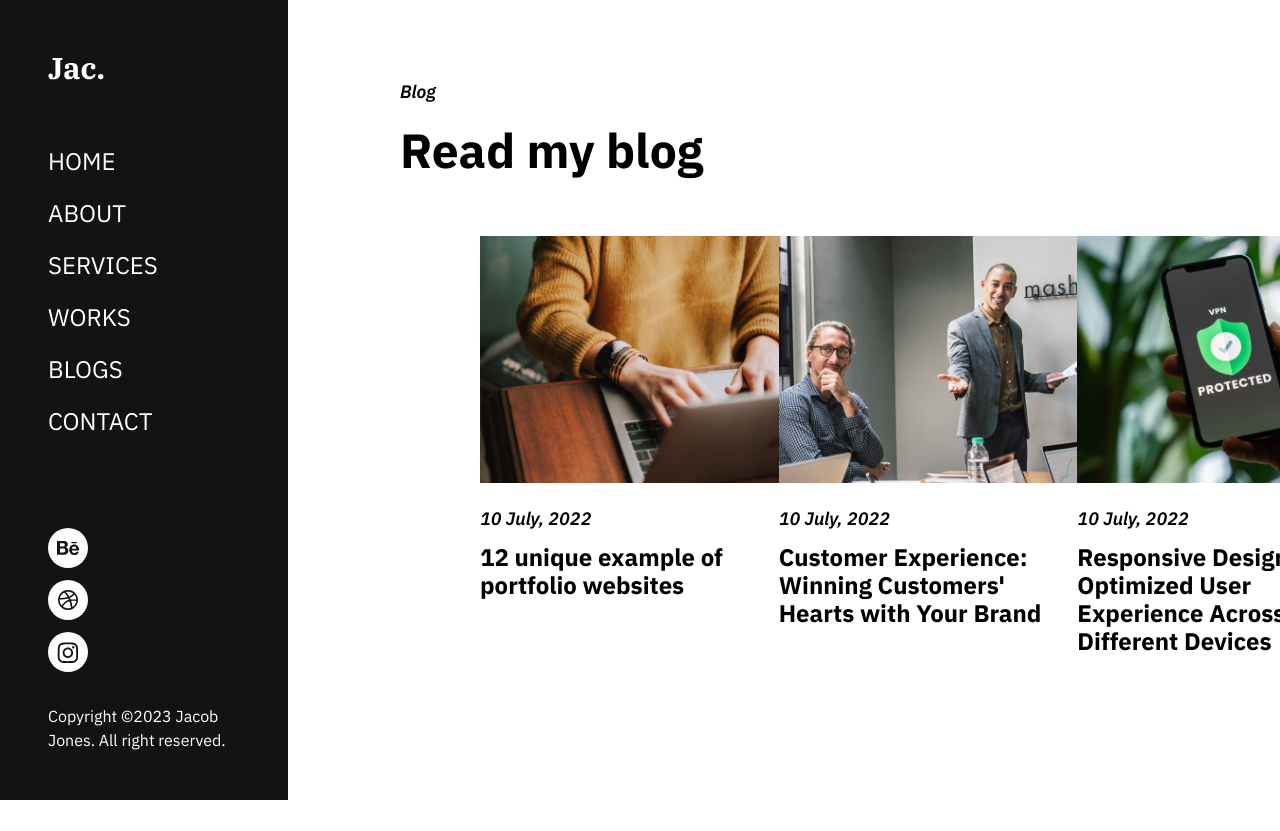
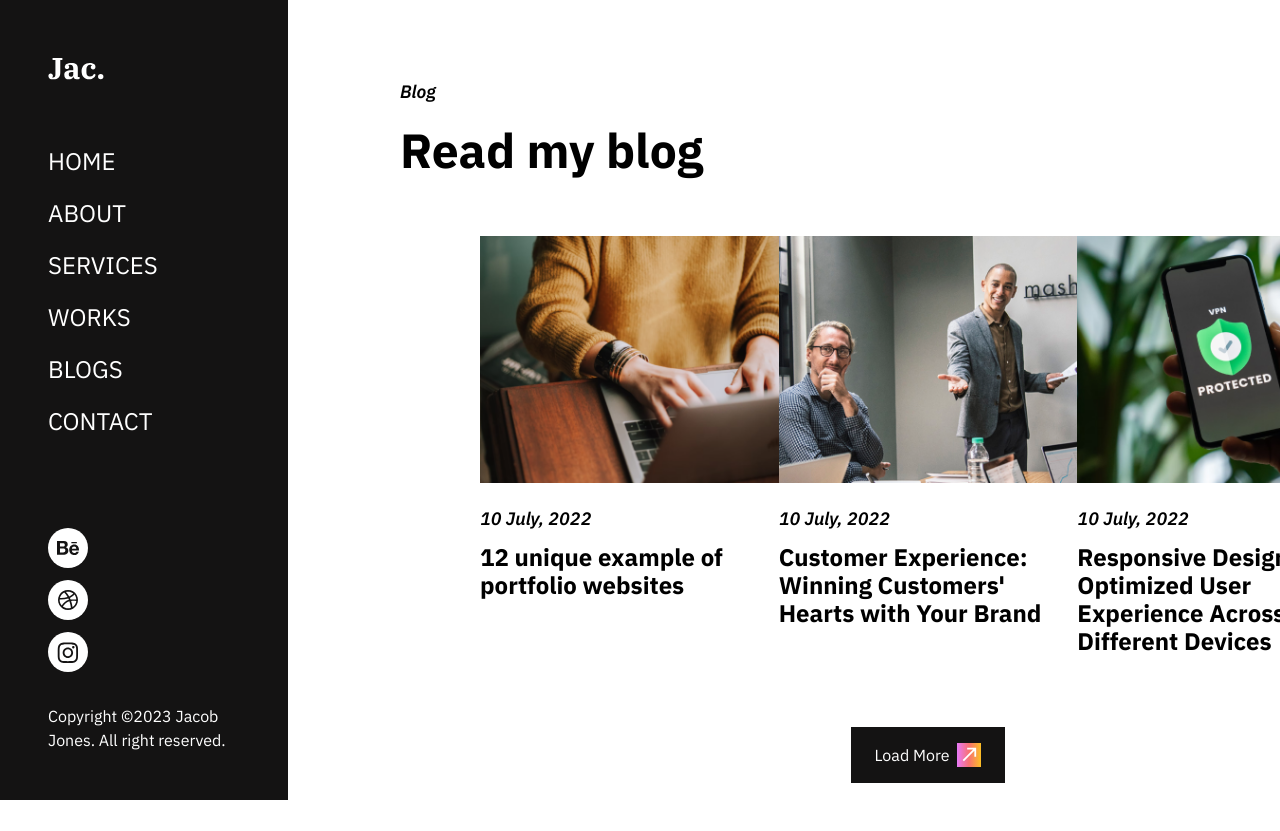
Before and after one commit to altankurt/portfolio-web-template, a website: page src/pages/blogs.html in a window 1280 px wide. Shown: the top 831 px of the page. Before the commit the page ends 800 px from the top, so only its background shows below. Drawn offline with Linux system fonts and the light colour scheme.

Commit message:
feat(blog): add "load more" button component

```diff
--- a/src/pages/blogs.html
+++ b/src/pages/blogs.html
@@ -130,6 +130,14 @@
             </a>
           </section>
         </article>
+        <button class="mb-12 flex justify-center">
+          <a class="btn-anchor" href="#" target="_blank">
+            <p class="pr-2">Load More</p>
+            <div class="btn-icon">
+              <img src="/public/assets/icons/arrow.svg" alt="arrow-icon" />
+            </div>
+          </a>
+        </button>
       </main>
     </div>
     <script src="/src/components/header.js"></script>
```
